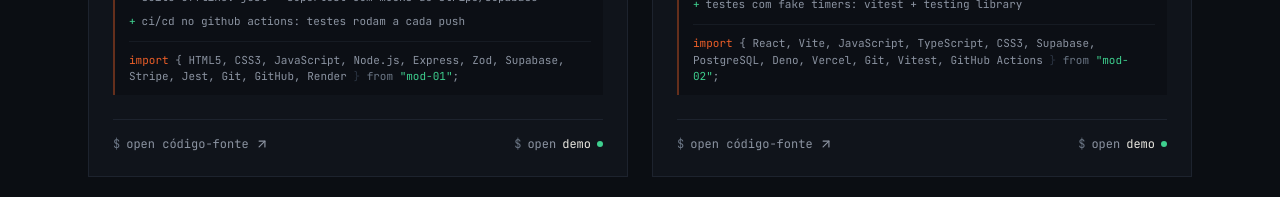
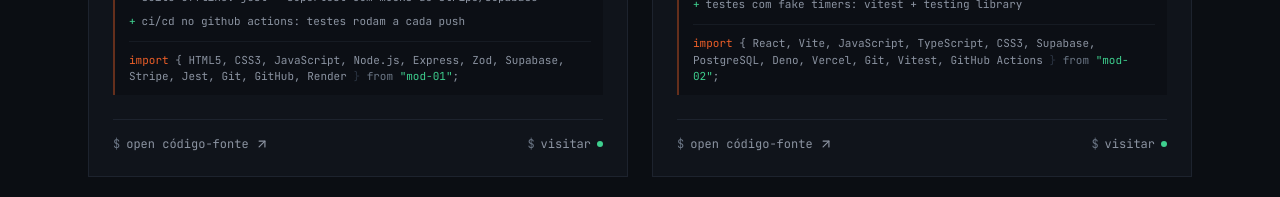
Before and after one commit to murilotecoteco/Portifolio, a React (Vite) app: page / in a window 1280 px wide. Shown: the part 1700-1897 px from the top of the page. Built offline with nearby package versions, Linux system fonts and the light colour scheme.

Commit message:
feat: make project card clickable to demo site and rename button to visitar

```diff
--- a/src/components/Projects.tsx
+++ b/src/components/Projects.tsx
@@ -27,7 +27,7 @@
             return (
               <article
                 key={p.id}
-                className="group relative flex h-full flex-col border border-line bg-panel transition-colors duration-200 hover:border-line-strong"
+                className="group relative flex h-full cursor-pointer flex-col border border-line bg-panel transition-colors duration-200 hover:border-line-strong"
               >
                 {/* número do módulo como marca d'água estrutural */}
                 <span
@@ -102,7 +102,7 @@
                       href={p.link}
                       target="_blank"
                       rel="noreferrer"
-                      className="inline-flex items-center gap-1.5 text-dim transition-colors hover:text-signal"
+                      className="relative z-10 inline-flex items-center gap-1.5 text-dim transition-colors hover:text-signal"
                     >
                       <span className="text-faint">$</span> open código-fonte
                       <ArrowUpRight className="size-3.5 transition-transform duration-200 group-hover:translate-x-0.5 group-hover:-translate-y-0.5" />
@@ -112,10 +112,10 @@
                         href={p.demo}
                         target="_blank"
                         rel="noreferrer"
-                        className="inline-flex items-center gap-1.5 text-dim transition-colors hover:text-ok"
+                        aria-label={`Visitar site do projeto ${p.title}`}
+                        className="inline-flex items-center gap-1.5 text-dim transition-colors after:absolute after:inset-0 after:content-[''] hover:text-ok"
                       >
-                        <span className="text-faint">$</span> open{" "}
-                        <span className="text-ink">demo</span>
+                        <span className="text-faint">$</span> visitar
                         <span
                           aria-hidden="true"
                           className="inline-block size-1.5 rounded-full bg-ok"
```
